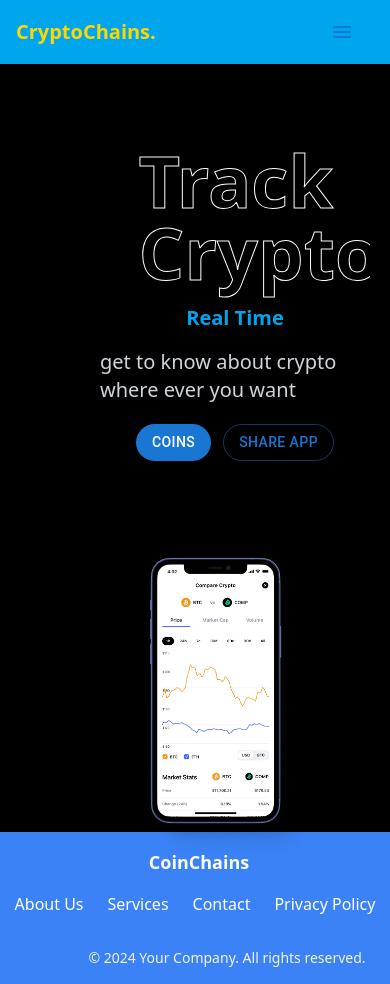
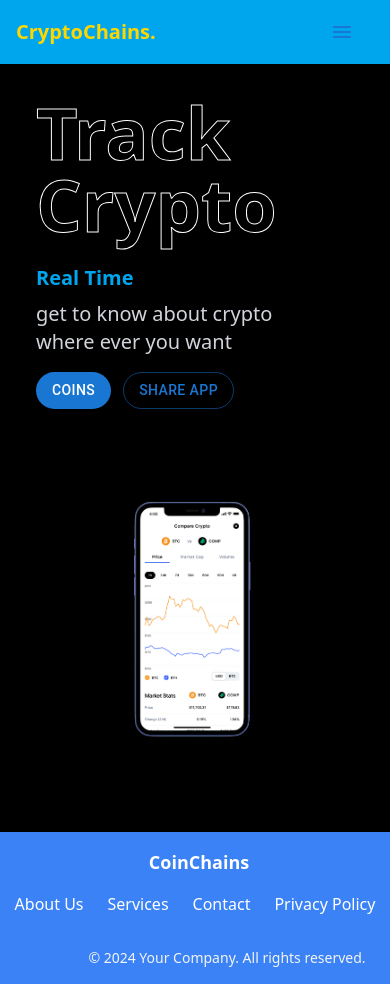
Before and after one commit to ankitgope/cryptoChains-react, a React (Vite) app: page / in a window 390 px wide. Built offline with nearby package versions, Linux system fonts and the light colour scheme.

Commit message:
done some changes in landing page

```diff
--- a/src/LandingComponent/LandingPage.jsx
+++ b/src/LandingComponent/LandingPage.jsx
@@ -5,17 +5,17 @@ import BasicButtons from "../Components/Buttons/Buttons";
 import iphone from "../assets/iphone.png";
 import { motion } from "framer-motion";
 import { useNavigate } from "react-router-dom";
+
 const LandingPage = () => {
   const navigate = useNavigate();
   return (
-    <div className="container flex gap-5 pl-5 pr-5   flex-wrap max-800:flex-col-reverse">
-      <div className="relative w-full max-800:w-full max-1023:ml-9 max-1023:mt-16 max-1023:-mr-6 max-800:ml-auto flex mt-7 justify-center">
-        {/* Adjusted the image size and layout for mobile devices */}
+    <div className="container flex gap-5 px-5  flex-wrap max-800:flex-col-reverse max-800:gap-0">
+      {/* Image Section */}
+      <div className="relative mt-3  w-full max-800:w-auto  max-1023:ml-6 max-1023:mt-16 max-1023:-mr-4 max-800:ml-0 max-800:mt-0 max-800:mb-4 flex justify-center">
         <motion.img
           src={iphone}
           alt="iphone"
-          className="absolute w-[240px] sm:w-[250px] right-2.5 top-1 items-center max-1023:pl-6
-               max-800:relative max-800:w-3/4 max-800:h-auto max-800:max-h-[300px] max-800:left-0 max-800:right-0 max-800:mx-auto object-contain flex-wrap"
+          className="absolute w-[240px] sm:w-[250px] right-2.5 top-1 max-1023:pl-6 max-800:relative max-800:w-[50%] max-800:h-auto max-800:mx-auto object-contain"
           initial={{ x: -10 }}
           animate={{ y: 10 }}
           transition={{
@@ -27,21 +27,21 @@ const LandingPage = () => {
         />
       </div>
 
-      {/* right part */}
-      <div className="container pl-20  max-2560:items-center justify-center mt-20 overflow-auto max-800:flex max-800:flex-col  ">
+      {/* Text Section */}
+      <div className="container pl-16 pr-10 max-2560:items-center justify-center mt-20 max-1023:mt-8 max-800:mt-0 max-800:mb-0 max-800:pl-4 max-800:pr-4 max-800:pb-4">
         <h1
-          className="text-6xl max-432:text-sm max-432:pl-12 md:text-8xl max-1023:text-7xl
-         text-black hover:text-white custom-title font-semibold mb-4  "
+          className="text-6xl max-432:text-sm max-432:pr-16 md:text-8xl max-1023:text-7xl
+         text-black hover:text-white custom-title font-semibold mb-4"
         >
           Track Crypto
         </h1>
-        <h2 className="text-xl sm:text-xl md:text-6xl  font-bold text-electric mb-4 ">
+        <h2 className="text-xl sm:text-xl md:text-6xl max-432:pt-2 max-432:pr-16 font-bold text-electric mb-2">
           Real Time
         </h2>
-        <p className="text-gray-300 text-xl">
+        <p className="text-gray-300 text-xl max-432:pr-12">
           get to know about crypto where ever you want
         </p>
-        <div className="flex gap-3 mt-5 ">
+        <div className="flex gap-3 mt-4 max-432:pr-12">
           <BasicButtons
             variant="contained"
             text="COINS"
```
